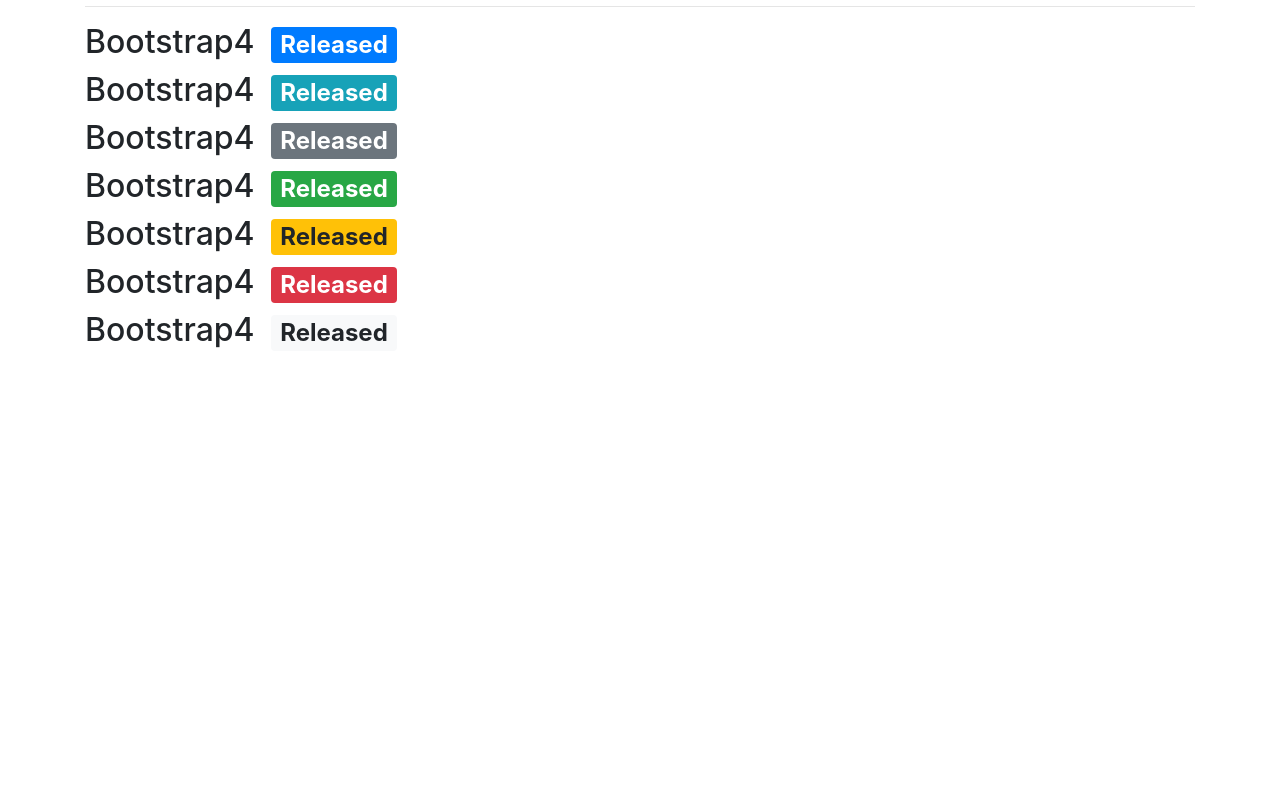
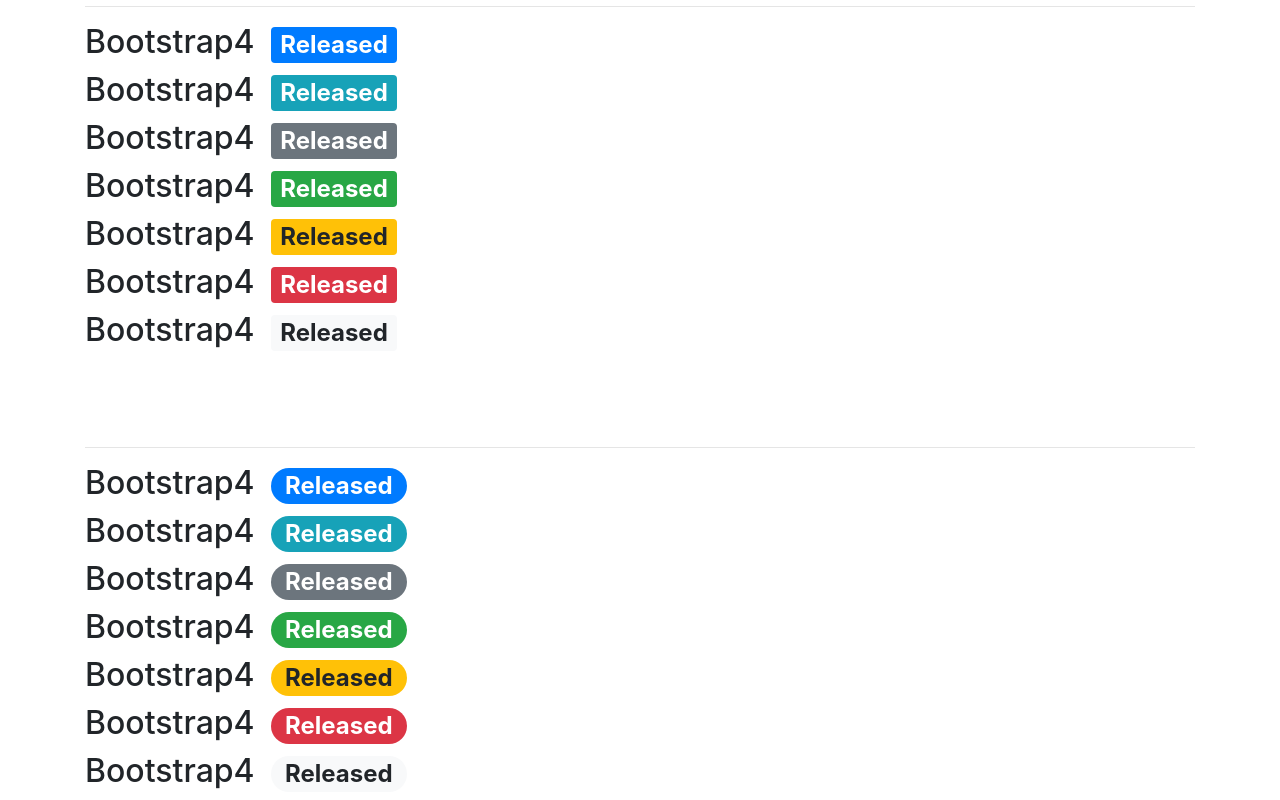
Before and after one commit to Emirdeveloper001/Bootstrap-Badge, a plain HTML site: page index.html in a window 1280 px wide. Shown: the part 328-1128 px from the top of the page. Before the commit the page ends 800 px from the top, so only its background shows below. Drawn offline with nearby package versions, Linux system fonts and the light colour scheme.

Commit message:
badge pill examples added

```diff
--- a/index.html
+++ b/index.html
@@ -25,7 +25,15 @@
         <h2>Bootstrap4<span class=" mx-3 badge badge-warning">Released</span></h2>
         <h2>Bootstrap4<span class=" mx-3 badge badge-danger">Released</span></h2>
         <h2>Bootstrap4<span class=" mx-3 badge badge-light">Released</span></h2>
-        <br>
+        <br><br><br>
+        <hr>
+        <h2>Bootstrap4<span class=" mx-3 badge badge-pill badge-primary">Released</span></h2>
+        <h2>Bootstrap4<span class=" mx-3 badge badge-pill badge-info">Released</span></h2>
+        <h2>Bootstrap4<span class=" mx-3 badge badge-pill badge-secondary">Released</span></h2>
+        <h2>Bootstrap4<span class=" mx-3 badge badge-pill badge-success">Released</span></h2>
+        <h2>Bootstrap4<span class=" mx-3 badge badge-pill badge-warning">Released</span></h2>
+        <h2>Bootstrap4<span class=" mx-3 badge badge-pill badge-danger">Released</span></h2>
+        <h2>Bootstrap4<span class=" mx-3 badge badge-pill badge-light">Released</span></h2>
     </div>
 </body>
 
```
